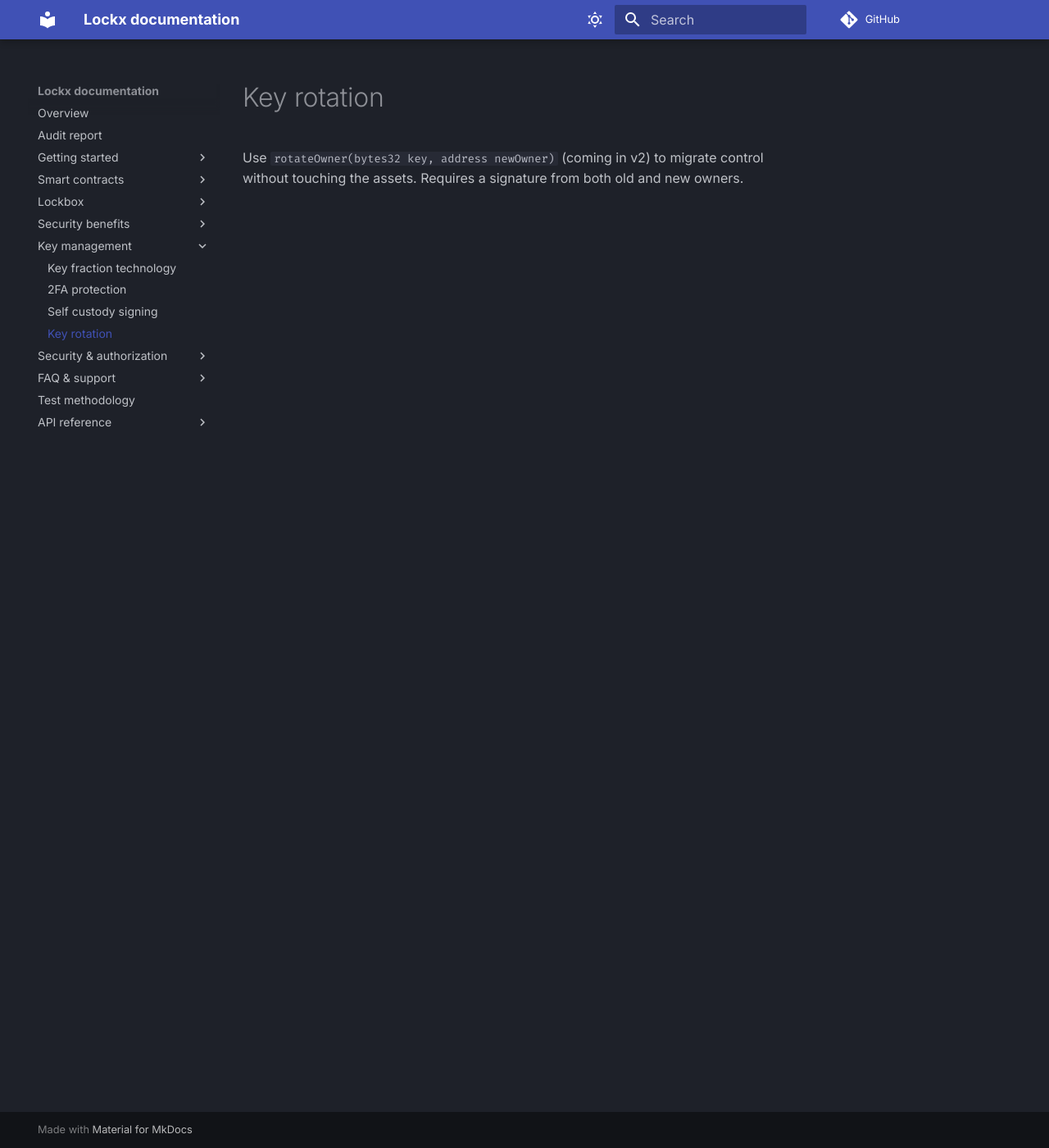
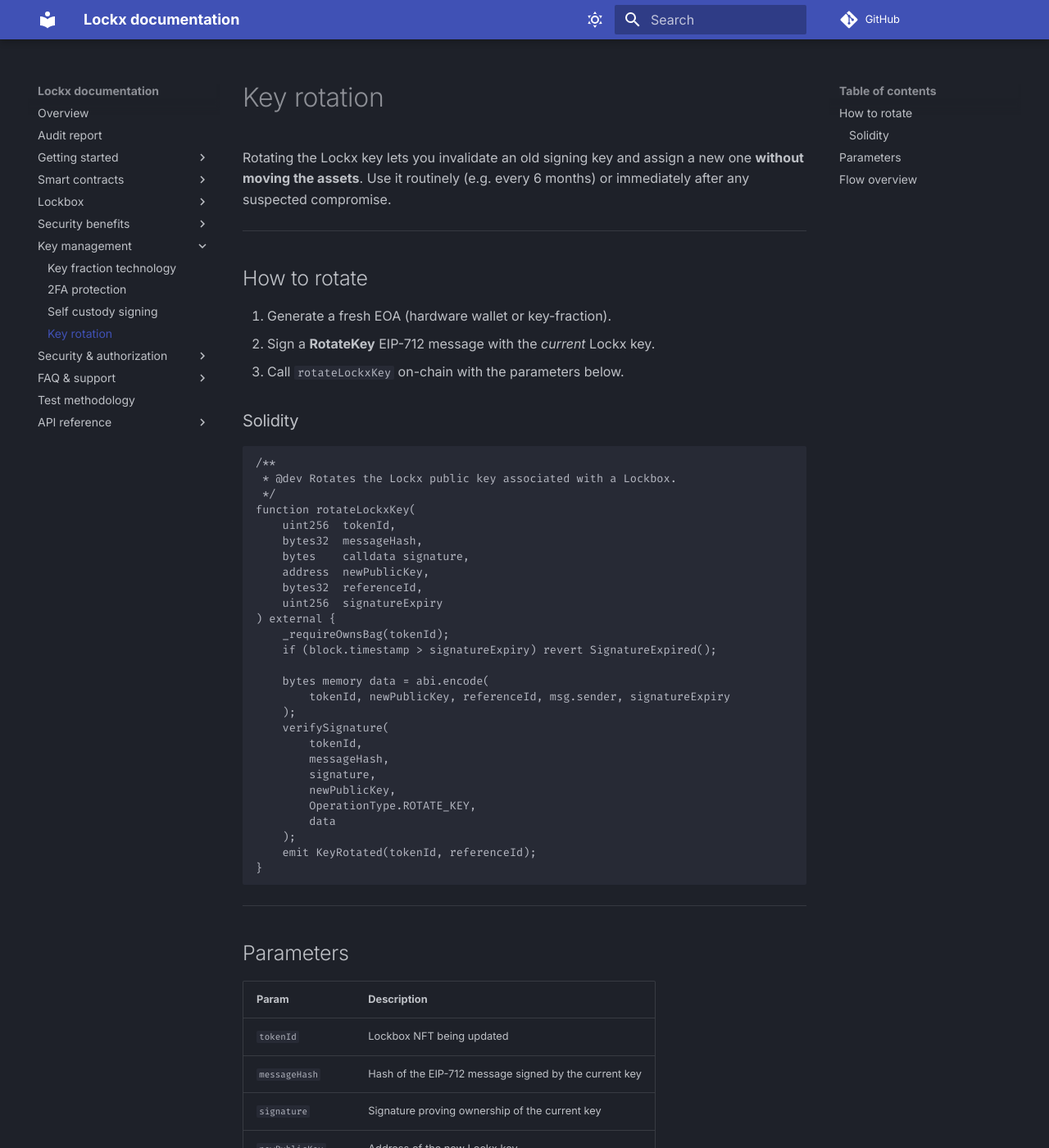
Before and after one commit to richardjaee/Lockx-Contracts, an MkDocs documentation site: the page built from docs/key-management/key-rotation.md, in a window 1280 px wide and 1400 px high. Shown: the whole window at 82% size. Built offline with MkDocs 1.6.1 and Material for MkDocs 9.7.7, drawn with Linux system fonts in a browser that asks for light colours; comment, search, counter and statistics services are not loaded; some of the changed text lies outside the part shown.

Commit message:
docs: rewrite key rotation page

````diff
--- a/docs/key-management/key-rotation.md
+++ b/docs/key-management/key-rotation.md
@@ -1,3 +1,71 @@
 # Key rotation
 
+Rotating the Lockx key lets you invalidate an old signing key and assign a new one **without moving the assets**.  Use it routinely (e.g. every 6 months) or immediately after any suspected compromise.
+
+---
+
+## How to rotate
+
+1. Generate a fresh EOA (hardware wallet or key-fraction).
+2. Sign a **RotateKey** EIP-712 message with the *current* Lockx key.
+3. Call `rotateLockxKey` on-chain with the parameters below.
+
+### Solidity
+
+```solidity
+/**
+ * @dev Rotates the Lockx public key associated with a Lockbox.
+ */
+function rotateLockxKey(
+    uint256  tokenId,
+    bytes32  messageHash,
+    bytes    calldata signature,
+    address  newPublicKey,
+    bytes32  referenceId,
+    uint256  signatureExpiry
+) external {
+    _requireOwnsBag(tokenId);
+    if (block.timestamp > signatureExpiry) revert SignatureExpired();
+
+    bytes memory data = abi.encode(
+        tokenId, newPublicKey, referenceId, msg.sender, signatureExpiry
+    );
+    verifySignature(
+        tokenId,
+        messageHash,
+        signature,
+        newPublicKey,
+        OperationType.ROTATE_KEY,
+        data
+    );
+    emit KeyRotated(tokenId, referenceId);
+}
+```
+
+---
+
+## Parameters
+
+| Param | Description |
+|-------|-------------|
+| `tokenId` | Lockbox NFT being updated |
+| `messageHash` | Hash of the EIP-712 message signed by the current key |
+| `signature` | Signature proving ownership of the current key |
+| `newPublicKey` | Address of the new Lockx key |
+| `referenceId` | Optional off-chain reference string |
+| `signatureExpiry` | Unix timestamp after which the signature is invalid |
+
+---
+
+## Flow overview
+
+1. **Owner** signs the rotate message with the *current* Lockx key.
+2. Transaction calls `rotateLockxKey`.
+3. Contract verifies signature, deadline and nonce.
+4. Internal mapping is updated to `newPublicKey` and an event is emitted.
+5. Subsequent withdrawals must be signed by the **new** key.
+
+!!! warning "Irreversible"
+    If you lose access to the *new* key before performing another rotation, the assets are locked permanently.  Keep multiple secure backups or use key-fraction for recovery.
+
 Use `rotateOwner(bytes32 key, address newOwner)` (coming in v2) to migrate control without touching the assets. Requires a signature from both old and new owners.
````
